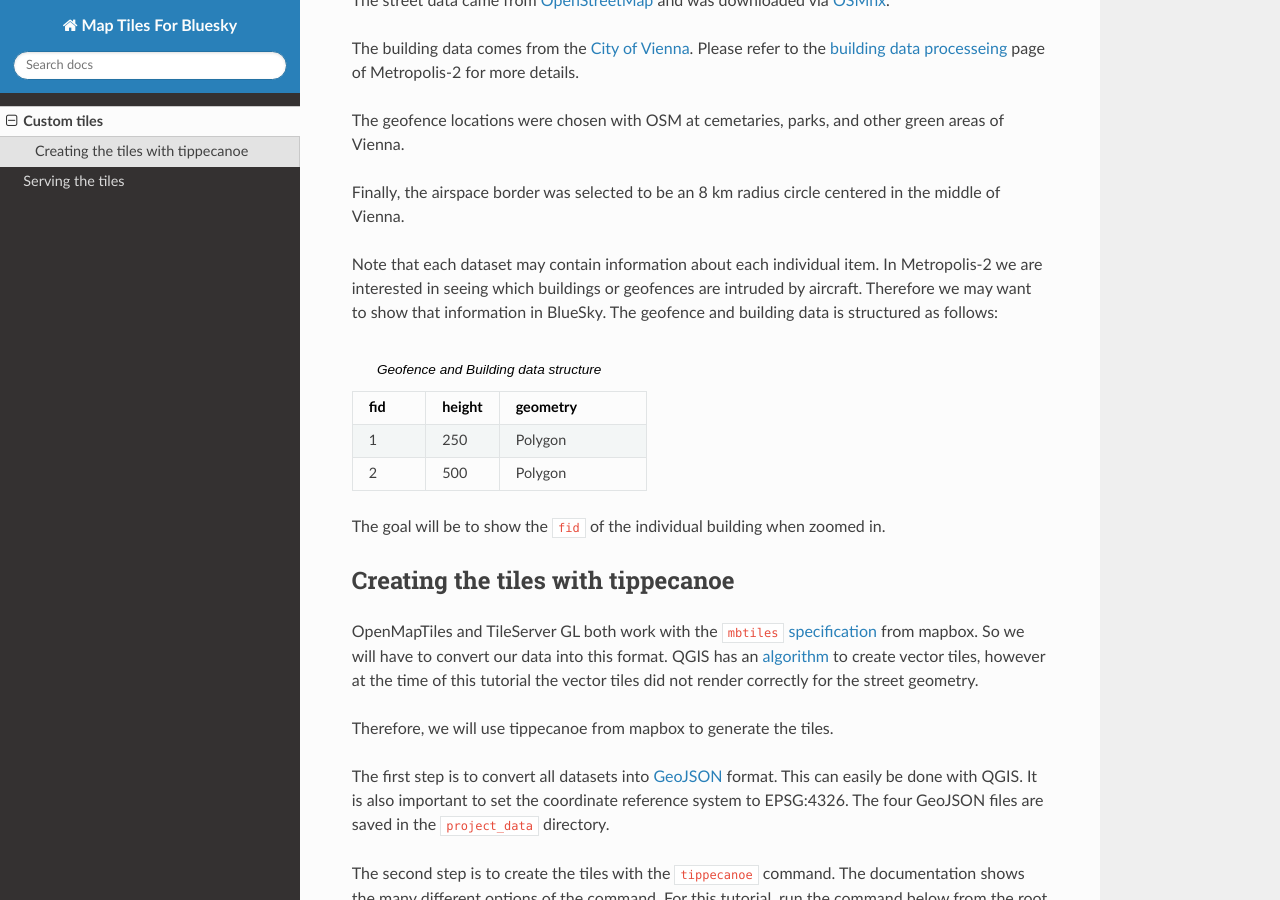
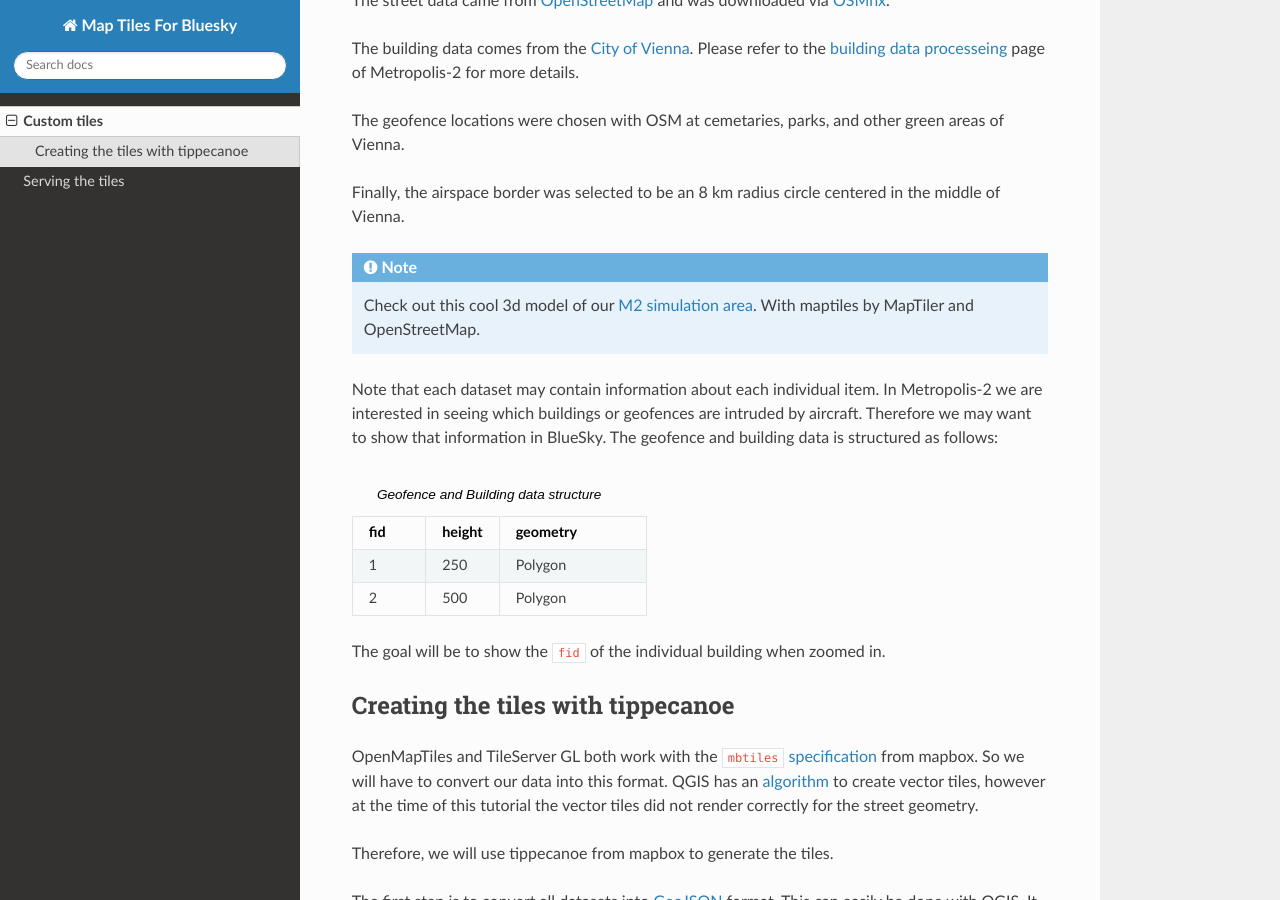
Before and after one commit to Metropolis-2/bluesky-maptiles-docs, a Sphinx documentation site: the page built from docs/source/tiles.rst, in a window 1280 px wide and 900 px high, scrolled down 849 px. Built offline with Sphinx 7.4.7 and the Read the Docs theme 2.0.0, drawn with Linux system fonts in a browser that asks for light colours.

Commit message:
add tiles

```diff
--- a/docs/source/tiles.rst
+++ b/docs/source/tiles.rst
@@ -19,6 +19,11 @@ page of Metropolis-2 for more details.
 The geofence locations were chosen with OSM at cemetaries, parks, and other green areas of Vienna.
 
 Finally, the airspace border was selected to be an 8 km radius circle centered in the middle of Vienna.
+
+.. note::
+
+   Check out this cool 3d model of our `M2 simulation area <https://bluesky-maptiles-docs.readthedocs.io/en/latest/3dview.html>`_.
+   With maptiles by MapTiler and OpenStreetMap.
 
 Note that each dataset may contain information about each individual item. In Metropolis-2 we are
 interested in seeing which buildings or geofences are intruded by aircraft. Therefore
```
